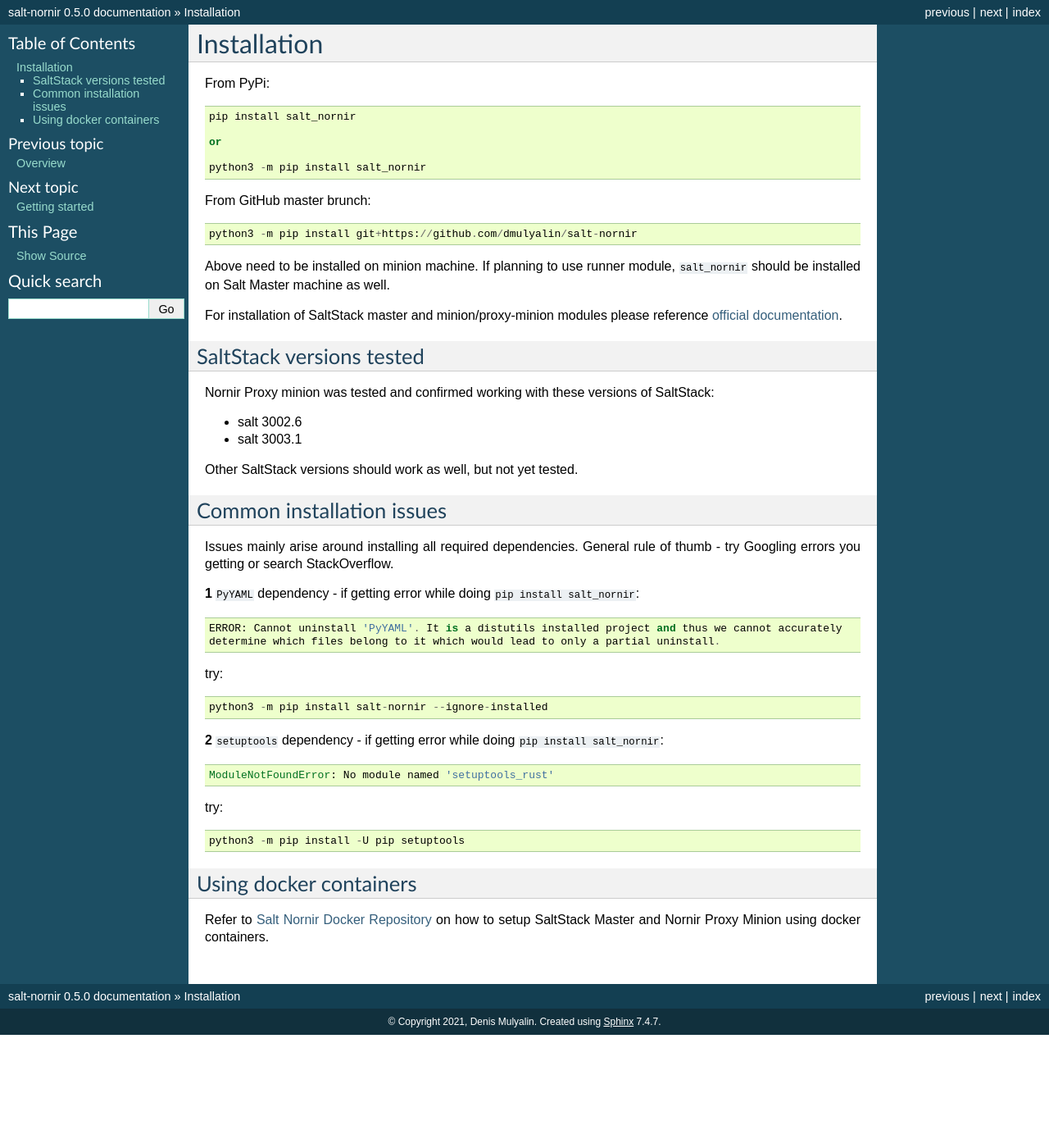
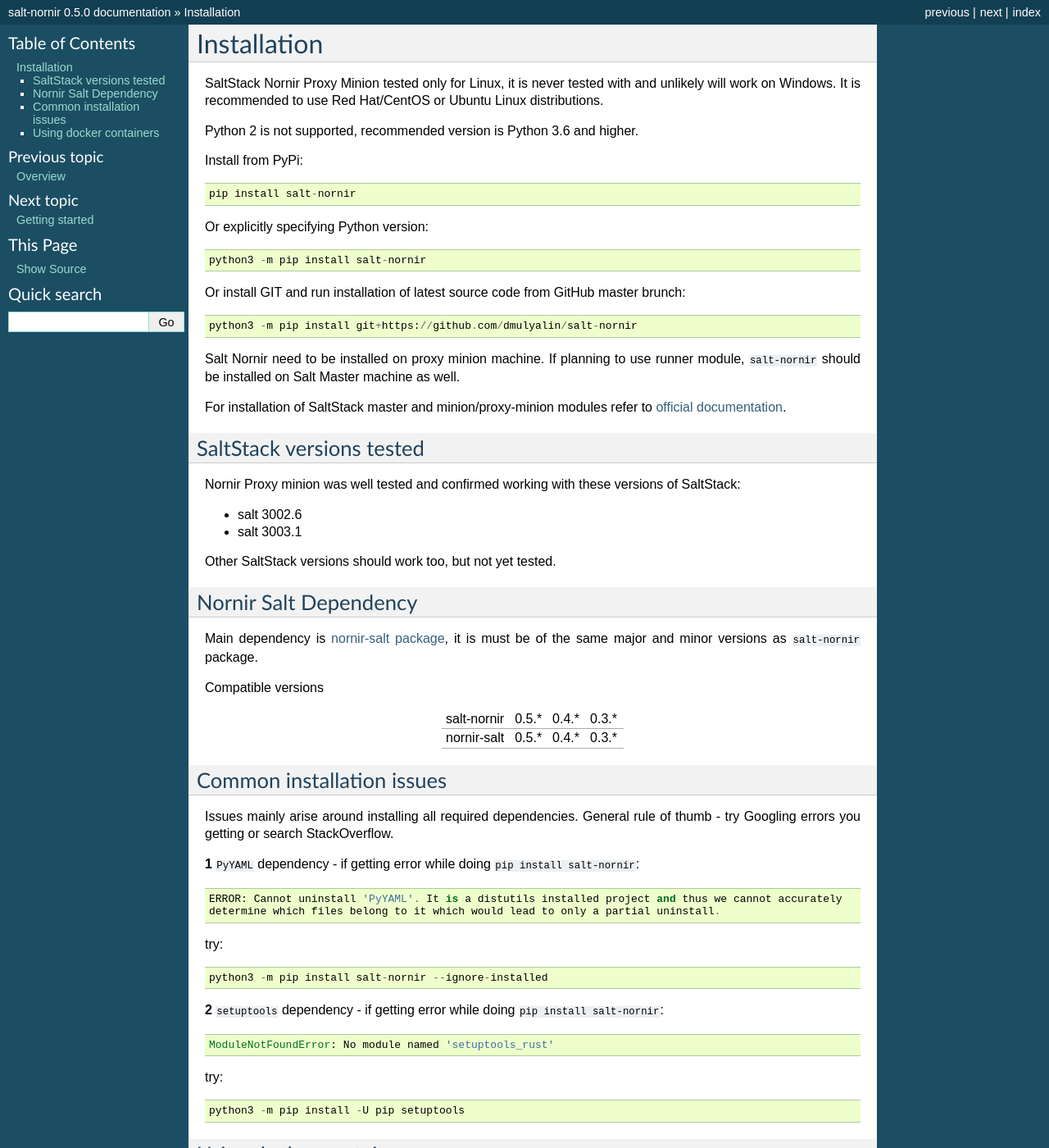
Before and after one commit to dmulyalin/salt-nornir, a Sphinx documentation site: the page built from docs/source/Installation.rst, in a window 1280 px wide and 1400 px high. Shown: the whole window at 82% size. Built offline with Sphinx 7.4.7, drawn with Linux system fonts in a browser that asks for light colours.

Commit message:
updated docs for proxy and execution module to add reference back to nornir salt plugins

```diff
--- a/docs/source/Installation.rst
+++ b/docs/source/Installation.rst
@@ -1,33 +1,53 @@
 Installation
 ############
 
-From PyPi::
+SaltStack Nornir Proxy Minion tested only for Linux, it is never tested with and
+unlikely will work on Windows. It is recommended to use Red Hat/CentOS or Ubuntu
+Linux distributions.
 
-    pip install salt_nornir
+Python 2 is not supported, recommended version is Python 3.6 and higher.
 
-    or
+Install from PyPi::
 
-    python3 -m pip install salt_nornir
+    pip install salt-nornir
 
-From GitHub master brunch::
+Or explicitly specifying Python version::
+
+    python3 -m pip install salt-nornir
+
+Or install GIT and run installation of latest source code from GitHub master brunch::
 
     python3 -m pip install git+https://github.com/dmulyalin/salt-nornir
 
-Above need to be installed on minion machine. If planning to use runner
-module, ``salt_nornir`` should be installed on Salt Master machine as well.
+Salt Nornir need to be installed on proxy minion machine. If planning to use runner
+module, ``salt-nornir`` should be installed on Salt Master machine as well.
 
-For installation of SaltStack master and minion/proxy-minion modules please
-reference `official documentation <https://repo.saltproject.io/>`_.
+For installation of SaltStack master and minion/proxy-minion modules
+refer to `official documentation <https://repo.saltproject.io/>`_.
 
 SaltStack versions tested
 =========================
 
-Nornir Proxy minion was tested and confirmed working with these versions of SaltStack:
+Nornir Proxy minion was well tested and confirmed working with these versions of SaltStack:
 
 * salt 3002.6
 * salt 3003.1
 
-Other SaltStack versions should work as well, but not yet tested.
+Other SaltStack versions should work too, but not yet tested.
+
+Nornir Salt Dependency
+======================
+
+Main dependency is `nornir-salt package <https://pypi.org/project/nornir-salt/>`_, it is
+must be of the same major and minor versions as ``salt-nornir`` package.
+
+Compatible versions
+
++---------------+-------+-------+-------+
+| salt-nornir   | 0.5.* | 0.4.* | 0.3.* |
++---------------+-------+-------+-------+
+| nornir-salt   | 0.5.* | 0.4.* | 0.3.* |
++---------------+-------+-------+-------+
 
 Common installation issues
 ==========================
@@ -35,7 +55,7 @@
 Issues mainly arise around installing all required dependencies. General rule of thumb - try Googling
 errors you getting or search StackOverflow.
 
-**1** ``PyYAML`` dependency - if getting error while doing ``pip install salt_nornir``::
+**1** ``PyYAML`` dependency - if getting error while doing ``pip install salt-nornir``::
 
     ERROR: Cannot uninstall 'PyYAML'. It is a distutils installed project and thus we cannot accurately
     determine which files belong to it which would lead to only a partial uninstall.
@@ -44,7 +64,7 @@
 
     python3 -m pip install salt-nornir --ignore-installed
 
-**2** ``setuptools`` dependency - if getting error while doing ``pip install salt_nornir``::
+**2** ``setuptools`` dependency - if getting error while doing ``pip install salt-nornir``::
 
     ModuleNotFoundError: No module named 'setuptools_rust'
 
```
Also changed, not shown: docs/source/Getting started.rst (+47 -31 lines), 2 other files.
